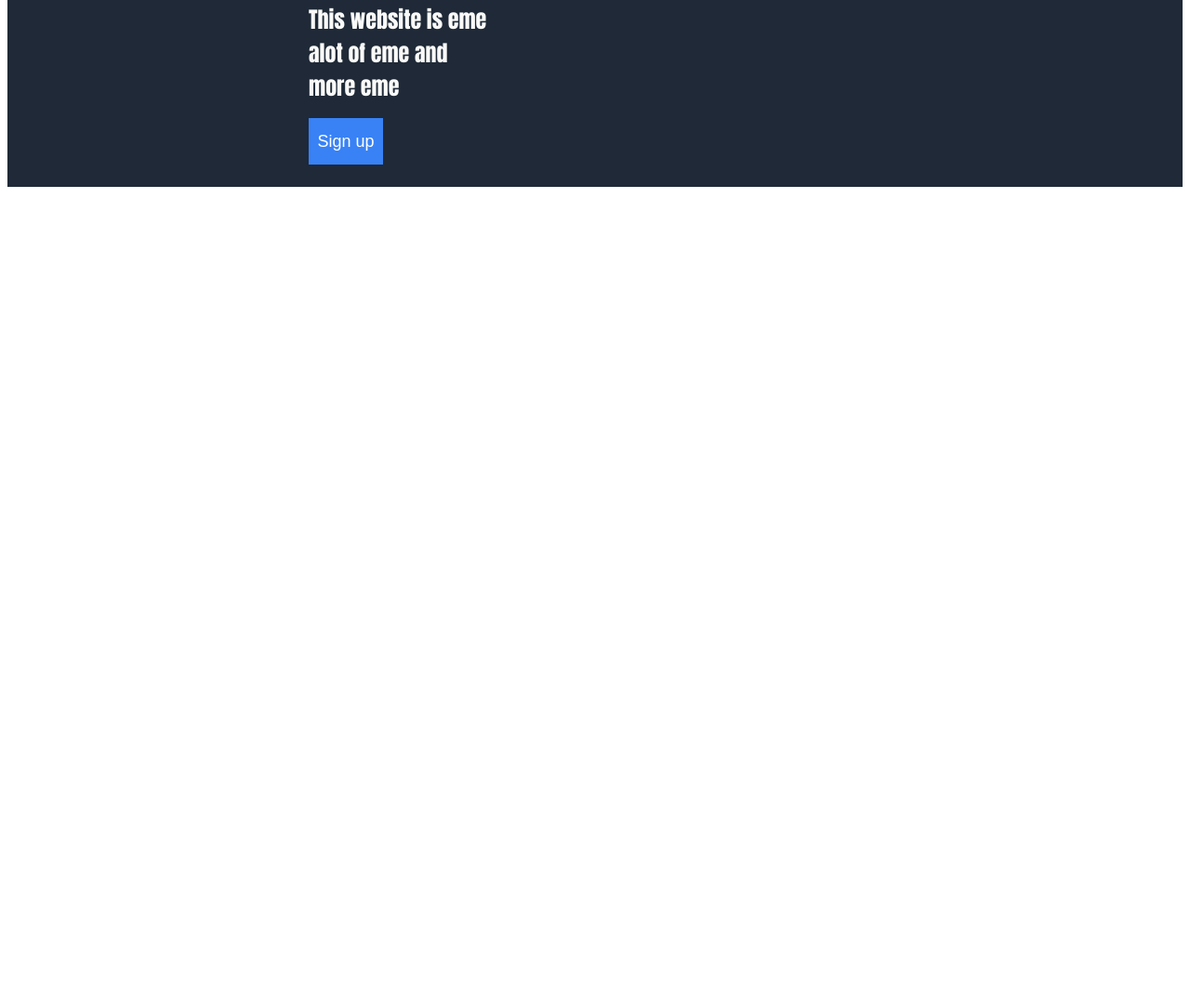
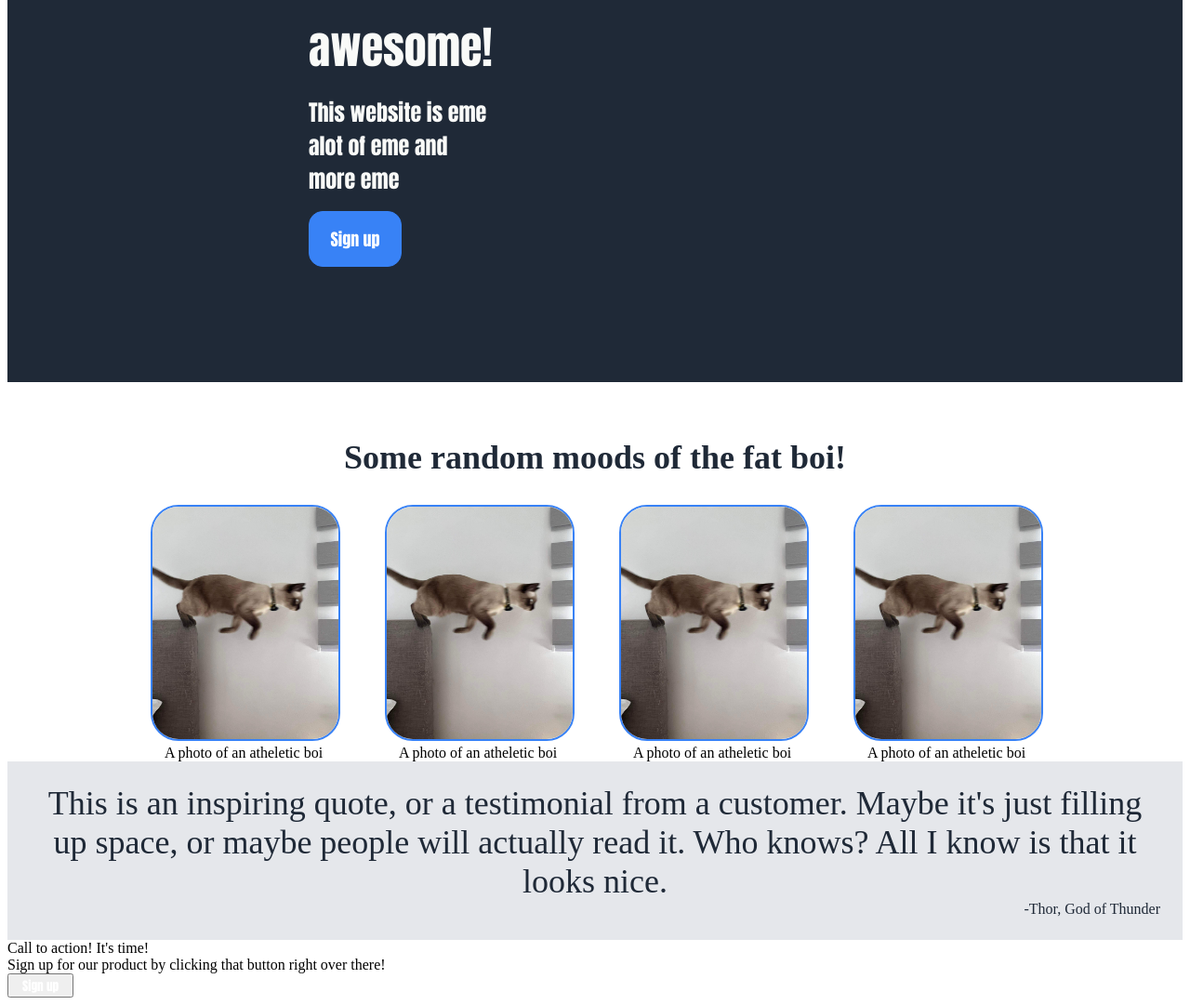
Before and after one commit to silosmikko/landing-page, a plain HTML site: page index.html in a window 1280 px wide. Shown: the part 435-1516 px from the top of the page at 93% size. Before the commit the page ends 800 px from the top, so only its background shows below. Drawn offline with Linux system fonts and the light colour scheme.

Commit message:
Included all content

```diff
--- a/index.html
+++ b/index.html
@@ -14,19 +14,51 @@
         <div class="hero-logo">Header logo</div>
         <div class="hero-main">This website is awesome!</div>
         <div class="hero-text">This website is eme alot of eme and more eme</div>
-    <button class="signup">Sign up</button>
+        <button class="signup"><a href="google.com">Sign up</a></button>
     </div>
 
 
     <div class="right">
         <ul class="links">
-    <li><a href="google.com">link-one</a></li>
-    <li><a href="google.com">link-two</a></li>
-    <li><a href="google.com">link-three</a></li>
+        <li><a href="google.com">About</a></li>
+        <li><a href="google.com">Contact</a></li>
+        <li><a href="google.com">FAQs</a></li>
         </ul>
     <div class="hero-photo"><img src="images/angry.jpg" height="200px" width="500px"></div>
     </div>
+</div>
 
+    <div class="info-title">Some random moods of the fat boi!</div>
+    <div class="container">
+        <div class="info">
+            <img src="images/athletic.jpg" alt="athletic" height="250px" width="200px" class="info-photo">
+            <div class="info-text">A photo of an atheletic boi</div>
+        </div>
+        <div class="info">
+            <img src="images/athletic.jpg" alt="athletic" height="250px" width="200px" class="info-photo">
+            <div class="info-text">A photo of an atheletic boi</div>
+        </div>
+        <div class="info">
+            <img src="images/athletic.jpg" alt="athletic" height="250px" width="200px" class="info-photo">
+            <div class="info-text">A photo of an atheletic boi</div>
+        </div>
+        <div class="info">
+            <img src="images/athletic.jpg" alt="athletic" height="250px" width="200px" class="info-photo">
+            <div class="info-text">A photo of an atheletic boi</div>
+        </div>
+    </div>
+
+
+    <div class="quote">
+        <div class="quote-text">This is an inspiring quote, or a testimonial from a customer. Maybe it's just filling up space, or maybe people will actually read it. Who knows? All I know is that it looks nice.</div>
+        <div class="quote-author">-Thor, God of Thunder</div>
+    </div>
+
+    <div class="call-to-action">
+        <div class="cta-head">Call to action! It's time!</div>
+        <div class="cta-text">Sign up for our product by clicking that button right over there!</div>
+        <button class="signup-cta"><a href="google.com">Sign up</a></button>
+    </div>
 
 
 </body>
--- a/styles.css
+++ b/styles.css
@@ -39,8 +39,9 @@ button.signup {
   font-size: 18px;
   color: white;
   border: 1px solid #3882f6;
-  width: 80px;
-  height: 50px;
+  width: 100px;
+  height: 60px;
+  border-radius: 15px;
 }
 
 .hero-photo {
@@ -57,6 +58,8 @@ ul {
 .left, .right {
     display: flex;
     gap: 16px;
+    margin-top: 100px;
+    margin-bottom: 100px;
   }
 
   .left {
@@ -78,3 +81,48 @@ a {
     font-family: Impact, Haettenschweiler, 'Arial Narrow Bold', sans-serif;
     padding: 8px;
 }
+
+.info-title {
+  font-size: 36px;
+  font-weight: bolder;
+  color: #1F2937;
+  text-align: center;
+  margin-top: 60px;
+  margin-bottom: 30px;
+}
+
+.container {
+  display: flex;
+  justify-content: center;
+  gap: 52px;
+}
+
+.info-photo{
+  border-radius: 30px;
+  border: 2px solid #3882f6;
+}
+
+.info {
+  max-width: 200px;
+  text-align: center;
+}
+
+.quote {
+  background: #e5e7eb;
+  display: flex;
+  flex-direction: column;
+  padding: 24px;
+}
+
+.quote-text {
+  font-size: 36px;
+  font-weight: lighter;
+  color: #1F2937;
+  text-align: center;
+}
+
+.quote-author{
+  font: bold;
+  color: #1F2937;
+  text-align: right;
+}
```
Lines whose indentation alone changed are shown as unchanged.
